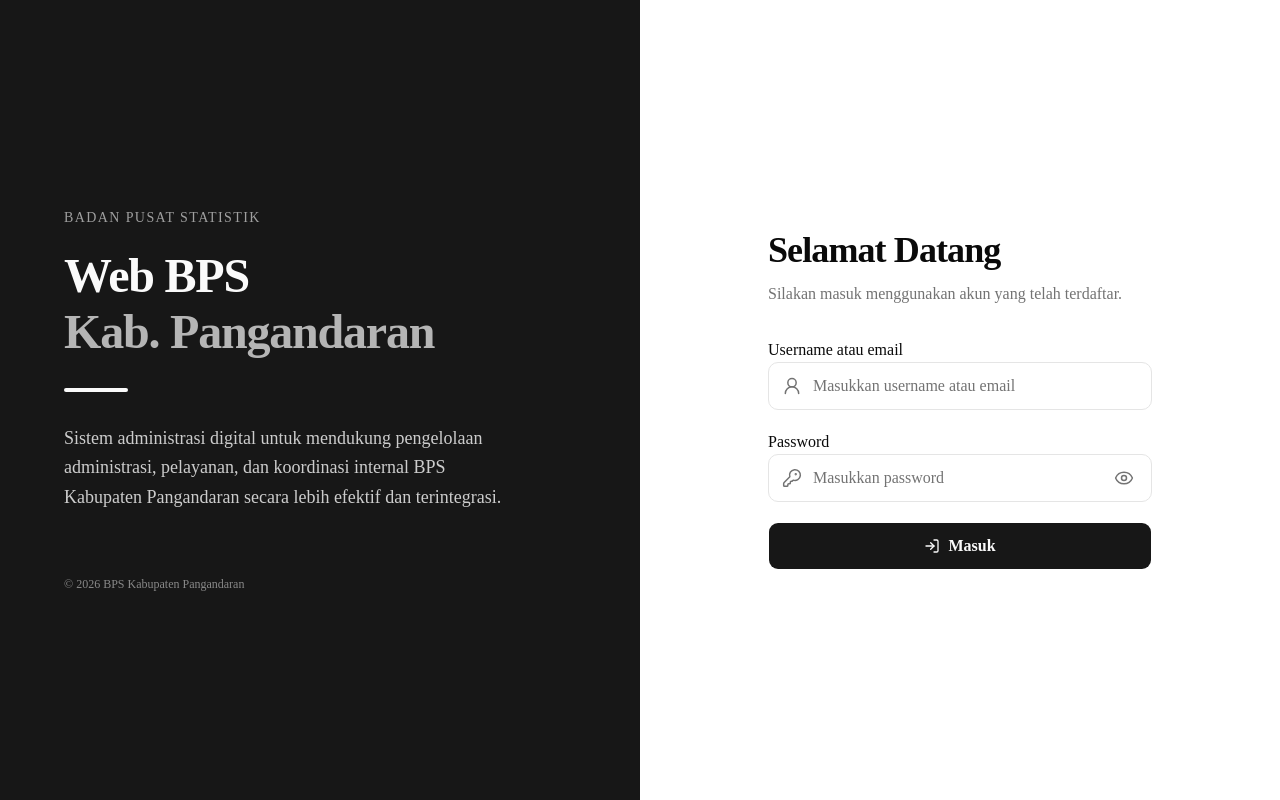
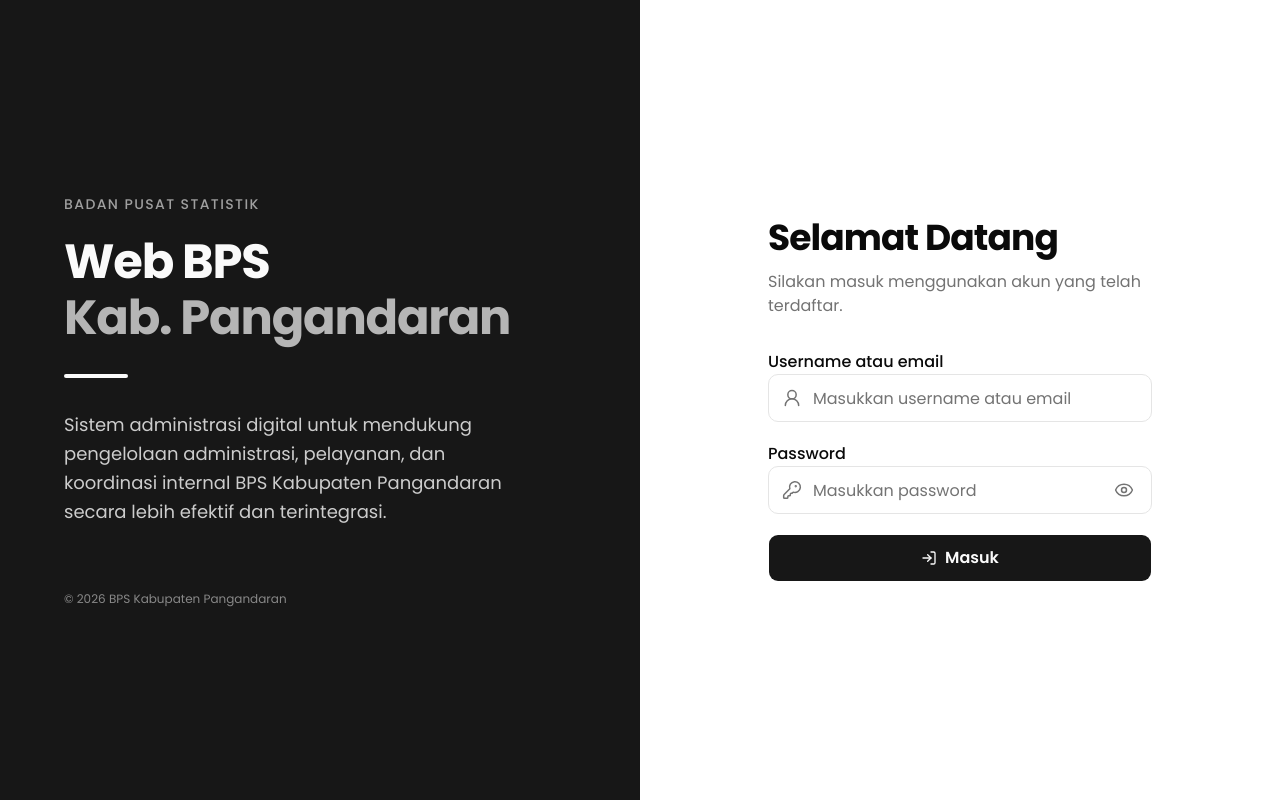
Before and after one commit to tiswan14/web-bps, a Next.js app: page /login in a window 1280 px wide. Built offline with nearby package versions, Linux system fonts and the light colour scheme; no server answers.

Commit message:
mengubah font

```diff
--- a/src/app/(dashboard)/administrasi/sigap-spj/page.tsx
+++ b/src/app/(dashboard)/administrasi/sigap-spj/page.tsx
@@ -1,5 +1,5 @@
-import { UnderDevelopment } from '@/components/shared/under-development'
+import { UnderDevelopment } from "@/components/shared/under-development";
 
 export default function SigapSpjPage() {
-  return <UnderDevelopment title="Sigap SPJ" />
+  return <UnderDevelopment title="update" />;
 }
--- a/src/app/globals.css
+++ b/src/app/globals.css
@@ -7,9 +7,9 @@
 @theme inline {
   --color-background: var(--background);
   --color-foreground: var(--foreground);
-  --font-sans: var(--font-sans);
+  --font-sans: var(--font-poppins);
   --font-mono: var(--font-geist-mono);
-  --font-heading: var(--font-sans);
+  --font-heading: var(--font-poppins);
   --color-sidebar-ring: var(--sidebar-ring);
   --color-sidebar-border: var(--sidebar-border);
   --color-sidebar-accent-foreground: var(--sidebar-accent-foreground);
@@ -123,6 +123,7 @@
   }
   body {
     @apply bg-background text-foreground;
+    font-family: var(--font-poppins), sans-serif;
   }
   html {
     @apply font-sans;
--- a/src/app/layout.tsx
+++ b/src/app/layout.tsx
@@ -1,9 +1,15 @@
 import type { Metadata } from 'next'
-import { Geist, Geist_Mono } from 'next/font/google'
+import { Geist, Geist_Mono, Poppins } from "next/font/google";
 import { Toaster } from '@/components/ui/sonner'
 import { TooltipProvider } from '@/components/ui/tooltip'
 import { AuthToast } from '@/components/auth-toast'
 import './globals.css'
+
+const poppins = Poppins({
+  variable: "--font-poppins",
+  subsets: ["latin"],
+  weight: ["400", "500", "600", "700"],
+});
 
 const geistSans = Geist({
   variable: '--font-geist-sans',
@@ -15,6 +21,8 @@ const geistMono = Geist_Mono({
   subsets: ['latin'],
 })
 
+
+
 export const metadata: Metadata = {
   title: 'Web BPS Kab. Pangandaran',
   description: 'Sistem Administrasi Digital BPS Kabupaten Pangandaran',
@@ -22,10 +30,7 @@ export const metadata: Metadata = {
 
 export default function RootLayout({ children }: LayoutProps<'/'>) {
   return (
-    <html
-      lang="id"
-      className={`${geistSans.variable} ${geistMono.variable} h-full antialiased`}
-    >
+    <html lang="id" className={`${poppins.variable} h-full antialiased`}>
       <body className="flex min-h-full flex-col">
         <TooltipProvider>
           {children}
@@ -34,5 +39,5 @@ export default function RootLayout({ children }: LayoutProps<'/'>) {
         </TooltipProvider>
       </body>
     </html>
-  )
+  );
 }
```
Also changed, not shown: 1 other file (tests, documents, lock files or other folders).
